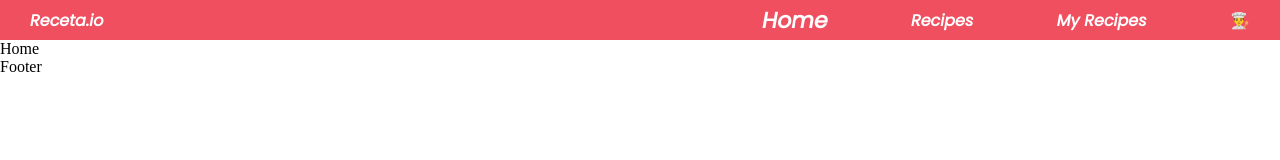
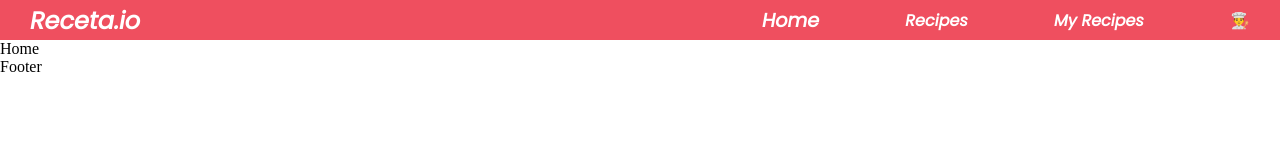
Before and after one commit to DonaldReddy/Receta.io-Frontend, a React (Vite) app: page / in a window 1280 px wide. Shown: the top 160 px of the page. Built offline with nearby package versions, Linux system fonts and the light colour scheme.

Commit message:
Header update

```diff
--- a/src/App.jsx
+++ b/src/App.jsx
@@ -1,17 +1,16 @@
-import { useState } from 'react'
 import Home from './components/Home/Home'
 import Header from './components/Header/Header'
 import Footer from './components/Footer/Footer'
-import './App.css'
+import Styles from './App.module.css'
 
 function App() {
 
   return (
-    <>
+    <div id={Styles['container']}>
       <Header />
       <Home />
       <Footer />
-    </>
+    </div>
   )
 }
 
--- a/src/components/Header/Header.jsx
+++ b/src/components/Header/Header.jsx
@@ -6,7 +6,7 @@ function Header() {
 
     return (
         <div id={Styles['container']}>
-            <p id={Styles['logo']}>Receta.io</p>
+            <NavLink to={'/'} id={Styles['logo']}>Receta.io</NavLink>
             <ul id={Styles['nav-list']}>
                 <li>
                     <NavLink to={'/'} className={({ isActive }) => isActive ? Styles['active'] : ""}>
--- a/src/components/Header/Header.module.css
+++ b/src/components/Header/Header.module.css
@@ -11,9 +11,10 @@
     font-weight: 700;
 }
 
-#container p {
+#logo {
     color: white;
-
+    text-decoration: none;
+    font-size: 1.5rem
 }
 
 #nav-list {
@@ -33,5 +34,5 @@
 }
 
 .active {
-    font-size: 22px;
+    font-size: 1.2rem;
 }
--- a/src/index.css
+++ b/src/index.css
@@ -2,3 +2,7 @@
     padding: 0;
     margin: 0;
 }
+
+#root {
+    min-width: 700px;
+}
```
Also changed, not shown: src/App.css (deleted), src/App.module.css (added).
